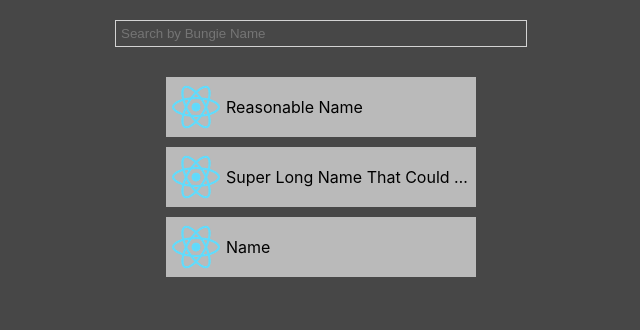
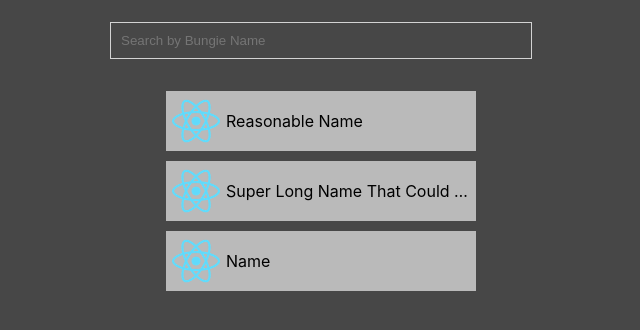
Before and after one commit to ExpireKappa/bungie-api-client, a React (Create React App) app: page / in a window 1280 px wide. Shown: the top 330 px of the page, without its empty margins (319-959 px from the left). Built offline with nearby package versions, Linux system fonts and the light colour scheme.

Commit message:
Implement Input into existing Home UI

```diff
--- a/src/App.css
+++ b/src/App.css
@@ -1,4 +1,5 @@
 body {
     margin: 0;
     background-color: #474747; /* Potential for themeing */
+    box-sizing: border-box;
 }
--- a/src/pages/Home/Home.tsx
+++ b/src/pages/Home/Home.tsx
@@ -1,4 +1,5 @@
 import { FunctionComponent } from "react";
+import { Input } from "../../components/Input/Input";
 
 import "./home.css";
 
@@ -6,7 +7,7 @@ export const Home: FunctionComponent = () => {
     return (
         <div className={"search"}>
             <div className={"search__input-container"}>
-                <input className={"search__input"} placeholder="Search by Bungie Name"/>
+                <Input className={"search__input"} placeholder="Search by Bungie Name"/>
             </div>
             <div className={"search-results"}>
                 {/* Mock Data for now */}
--- a/src/pages/Home/home.css
+++ b/src/pages/Home/home.css
@@ -11,10 +11,6 @@
 
 .search__input {
     width: 400px;
-    padding: 5px;
-    border: solid thin lightgray;
-    background: transparent;
-
 }
 
 .search-results {
```
